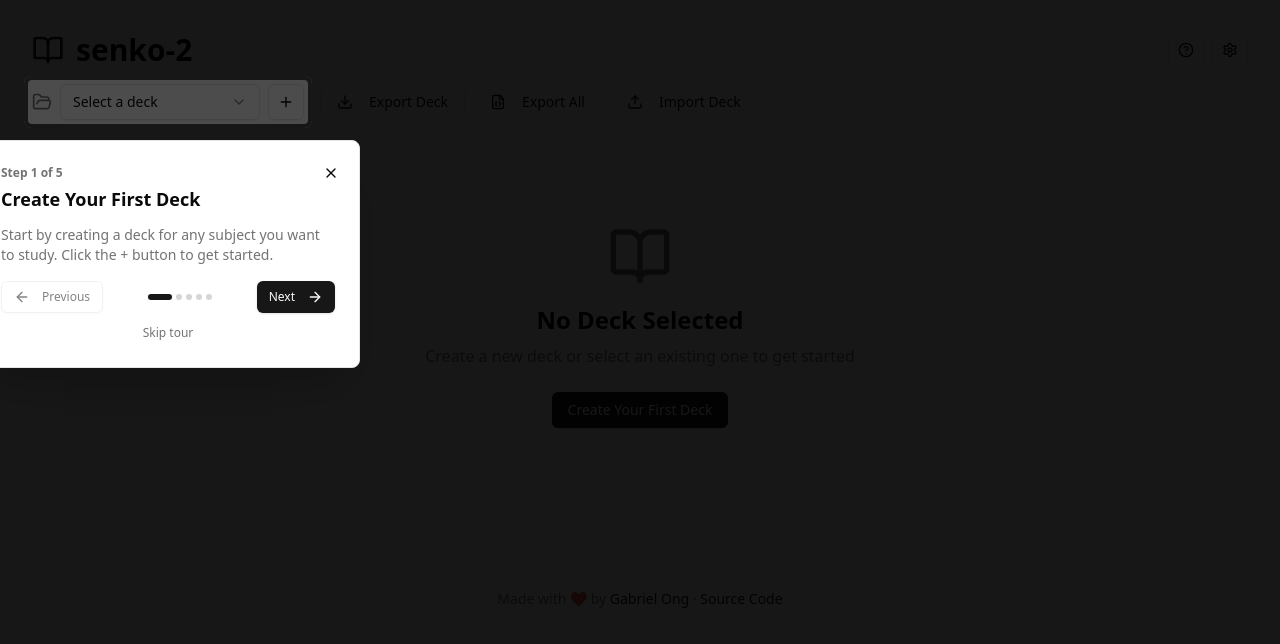
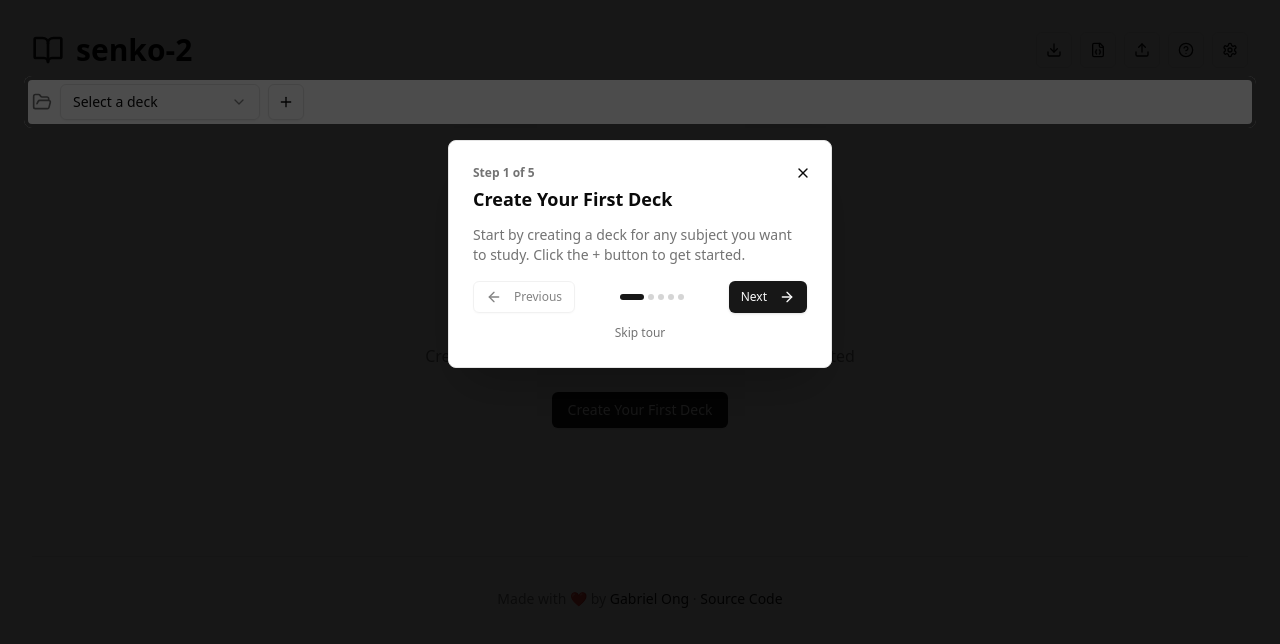
Before and after one commit to gongahkia/senko-2, a React (Vite) app: page / in a window 1280 px wide. Shown: the top 644 px of the page. Built offline with nearby package versions, Linux system fonts and the light colour scheme; the HTML template or start-up script is replaced by a standard one; what better-react-mathjax would draw is missing.

Commit message:
feat(app): moved various tooltips

```diff
--- a/src/App.tsx
+++ b/src/App.tsx
@@ -152,6 +152,10 @@ Newton's Second Law states that $F = ma$, where force equals mass times accelera
                 <h1 className="text-2xl sm:text-3xl font-bold text-foreground">senko-2</h1>
               </div>
               <div className="flex items-center gap-2 w-full sm:w-auto justify-end">
+                <ImportExport
+                  currentDeckId={currentDeckId}
+                  onDeckImported={handleDeckImported}
+                />
                 <Dialog>
                 <DialogTrigger asChild>
                   <Button variant="outline" size="icon" data-onboarding="help">
@@ -278,7 +282,6 @@ Newton's Second Law states that $F = ma$, where force equals mass times accelera
               </div>
             )}
 
-            <div className="flex flex-col sm:flex-row flex-wrap items-stretch sm:items-center gap-3 sm:gap-4">
             <div data-onboarding="deck-selector" className="w-full sm:w-auto">
               <DeckSelector
                 decks={filteredDecks}
@@ -287,14 +290,6 @@ Newton's Second Law states that $F = ma$, where force equals mass times accelera
                 onCreateDeck={createDeck}
                 onDeleteDeck={deleteDeck}
               />
-              </div>
-
-              <div className="w-full sm:w-auto">
-                <ImportExport
-                  currentDeckId={currentDeckId}
-                  onDeckImported={handleDeckImported}
-                />
-              </div>
             </div>
           </div>
 
--- a/src/components/ImportExport.tsx
+++ b/src/components/ImportExport.tsx
@@ -152,21 +152,18 @@ export function ImportExport({
 
   return (
     <div className="flex gap-2">
-      <Button variant="outline" onClick={handleExportDeck}>
-        <Download className="h-4 w-4 mr-2" />
-        Export Deck
+      <Button variant="outline" size="icon" onClick={handleExportDeck} title="Export Current Deck">
+        <Download className="h-4 w-4" />
       </Button>
 
-      <Button variant="outline" onClick={handleExportAll}>
-        <FileJson className="h-4 w-4 mr-2" />
-        Export All
+      <Button variant="outline" size="icon" onClick={handleExportAll} title="Export All Decks">
+        <FileJson className="h-4 w-4" />
       </Button>
 
       <Dialog open={isImportOpen} onOpenChange={setIsImportOpen}>
         <DialogTrigger asChild>
-          <Button variant="outline">
-            <Upload className="h-4 w-4 mr-2" />
-            Import Deck
+          <Button variant="outline" size="icon" title="Import Deck">
+            <Upload className="h-4 w-4" />
           </Button>
         </DialogTrigger>
         <DialogContent className="max-w-2xl">
```
Lines whose indentation alone changed are shown as unchanged.
